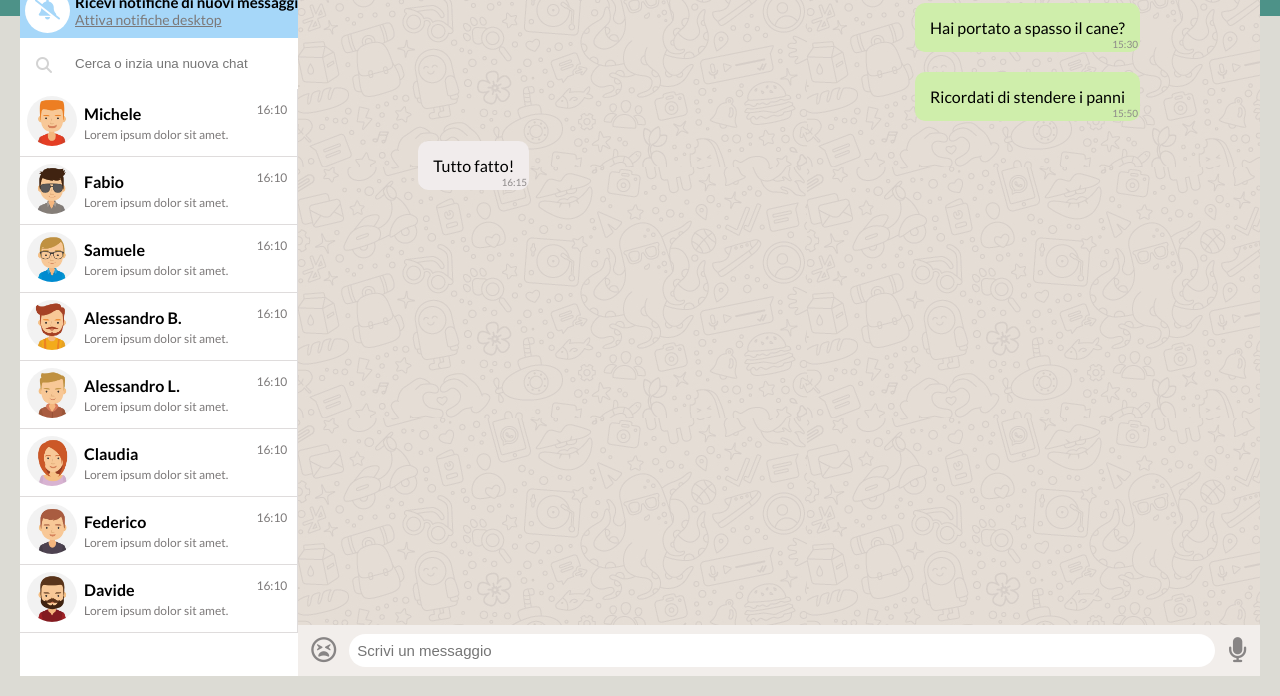
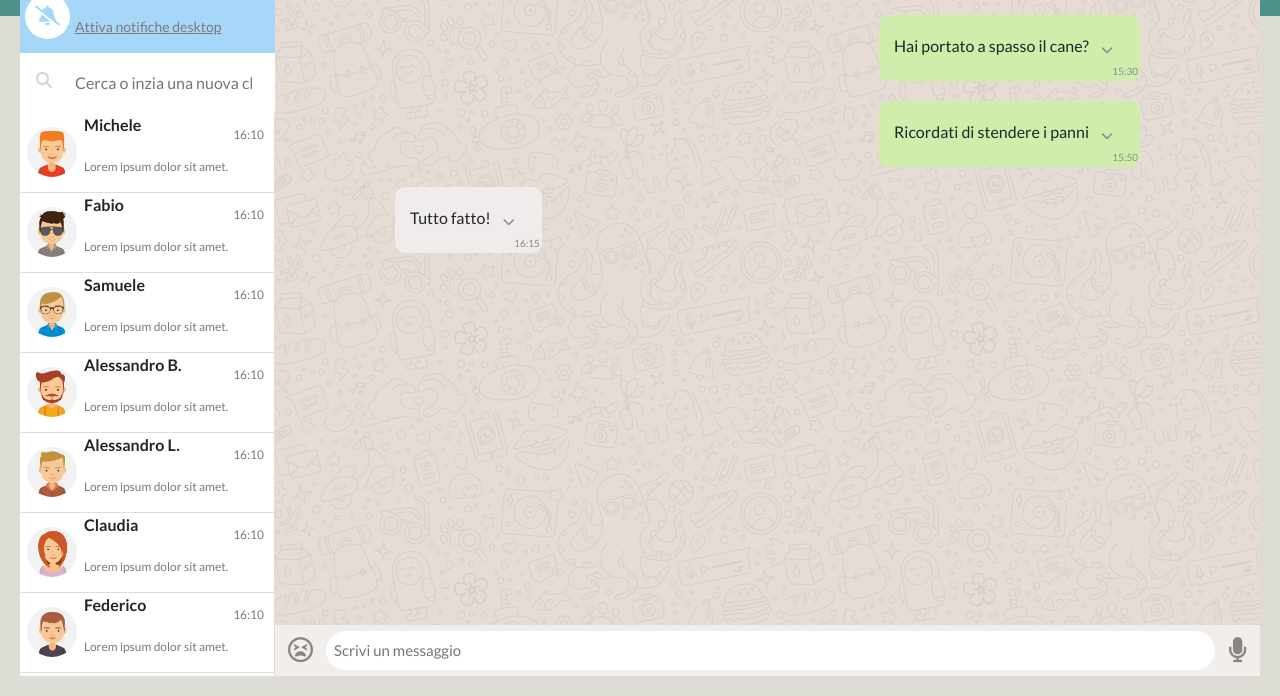
Before and after one commit to RiccardoMarino00/vue-boolzapp, a plain HTML site: page index.html in a window 1280 px wide. Shown: the part 104-800 px from the top of the page. Drawn offline with nearby package versions, Linux system fonts and the light colour scheme.

Commit message:
Added: dropdown static

```diff
--- a/css/app.css
+++ b/css/app.css
@@ -23,11 +23,11 @@ a{
 
                                /* LAYOUT */
 
-.container{
+.contenitore{
     height: 100vh;
 }
 
-.row{
+.riga{
     display: flex;
     flex-wrap: wrap;
     margin: 0 auto;
@@ -87,9 +87,7 @@ body{
 
 }
 
-.scroll{
-    overflow-y: scroll;
-}
+
 
 .avatar-io{
     display: flex;
@@ -131,8 +129,8 @@ body{
 }
 
 .text-notifiche{
-    font-size: 15px;
-
+    font-size: 13px;
+    width: 200px;
 }
 
 .text-notifiche-lightgray{
@@ -183,7 +181,6 @@ body{
 }
 
 .contatti-col{
-    /* overflow-x: hidden; */
     flex-grow: 1;
     user-select: none;
 }
@@ -227,10 +224,6 @@ body{
 }
 
 
-.main.col{
-    /* flex-grow: 1; */
-    /* margin: 4px; */
-}
 
 .footer-col{
     display: flex;
@@ -256,7 +249,6 @@ body{
     border: none;
     font-size: 15px;
     border-radius: 999px;
-    /* width: 100%; */
 }
 
 .main{
@@ -265,10 +257,20 @@ body{
     position: relative;
 }
 
-.msg-sent, .msg-recived{
-    /* max-width: 400px; */
-    /* width: 100; */
+.fa-chevron-down{
+    font-size: 12px;
+    color: #8d8989 ;
+
 }
+
+.dropdown-center{
+    display: inline-block;
+}
+
+.btn{
+    border-width: 0px;
+}
+
 
 .msg-sent{
     align-self: self-end;
@@ -277,6 +279,7 @@ body{
     margin-right: 120px;
     padding: 15px;
     border-radius: 10px;
+    max-width: 500px;
 }
 
 .msg-recived{
@@ -285,6 +288,7 @@ body{
     margin-top: 20px;
     margin-left: 120px;
     padding: 15px;
+    max-width: 500px;
     border-radius: 10px;
 }
 
@@ -328,18 +332,16 @@ body{
 
     }
 
-    /* .msg-input{
-        display: inline-block;
-        width: 100px;
-        padding: 8px;
-        margin: 5px;
-    } */
+    .scroll{
+        overflow-y: hidden;
+    }
+
+
 }
 
 @media (min-width: 758px){
     .sidebar{
         display: flex;
-        /* width: 80px; */
         background-color: white;
         flex-direction: column;
     }
@@ -373,13 +375,6 @@ body{
         display: inline-block;
     }
 
-    /* .msg-input{
-        display: inline-block;
-        width: 300px;
-        padding: 8px;
-        margin: 5px;
-    } */
-
 
 
 }
@@ -387,7 +382,7 @@ body{
 @media (min-width: 982px){
 
 
-    .container{
+    .contenitore{
         padding: 20px;
     }
 
@@ -409,7 +404,6 @@ body{
 
     .notifiche-col{
         display: flex;
-        /* justify-content: flex-start; */
    }
 
    .nome-contatto{
@@ -436,10 +430,8 @@ body{
     display: inline-block;
   }
 
-  /* .msg-input{
-    display: inline-block;
-    width: 400px;
-    padding: 8px;
-    margin: 5px;
-  } */
+  .scroll{
+    overflow-y: scroll;
 }
+
+}
--- a/index.html
+++ b/index.html
@@ -5,6 +5,7 @@
     <meta name="viewport" content="width=device-width, initial-scale=1.0">
     <script src="https://kit.fontawesome.com/cf3b3313c9.js" crossorigin="anonymous"></script>
     <link rel="preconnect" href="https://fonts.googleapis.com">
+    <link href="https://cdn.jsdelivr.net/npm/bootstrap@5.3.3/dist/css/bootstrap.min.css" rel="stylesheet" integrity="sha384-QWTKZyjpPEjISv5WaRU9OFeRpok6YctnYmDr5pNlyT2bRjXh0JMhjY6hW+ALEwIH" crossorigin="anonymous">
     <link rel="preconnect" href="https://fonts.gstatic.com" crossorigin>
     <link href="https://fonts.googleapis.com/css2?family=Lato:ital,wght@0,100;0,300;0,400;0,700;0,900;1,100;1,300;1,400;1,700;1,900&display=swap" rel="stylesheet">
     <link rel="stylesheet" href="./css/app.css">
@@ -12,10 +13,10 @@
 </head>
 
 <body class="debug" id="app">
-    <div class="container">
-        <div class="row">
-           <div class="sidebar col">
-            <div class="io-col col">
+    <div class="contenitore">
+        <div class="riga">
+           <div class="sidebar colonna">
+            <div class="io-col colonna">
                 <div class="img-io">
                     <img src="./img/avatar_io.jpg" alt="immagine" class="img-profile">
                 </div>
@@ -25,7 +26,7 @@
                     <li><a href="#"><i class="fa-solid fa-ellipsis-vertical icon-lightgray"></i></a></li>
                 </ul>
             </div>
-            <div class="notifiche-col col">
+            <div class="notifiche-col colonna">
                 <div class="icona-notifiche">
                     <i class="fa-solid fa-bell-slash icon-bell"></i>
                 </div>
@@ -39,12 +40,12 @@
                     <span><i class="fa-solid fa-magnifying-glass icona-lente"></i></span>
                 </div>
 
-                <div class="cerca-col col">
+                <div class="cerca-col colonna">
                     <input type="search" placeholder="Cerca o inzia una nuova chat" class="input-search" v-model="inputSearch" @keyup.enter="ricercaContatto(inputSearch)">
                 </div>
             </div>
             <div class="scroll">
-                <div class="contatti-col col" v-for="(contact, i) in contacts">
+                <div class="contatti-col colonna" v-for="(contact, i) in contacts">
                     <div v-if="this.contacts[i].name.includes(inputSearch)" class="avatar"  @click="currentIndex = i" >
                             <div class="avatar-img">
                                 <img :src="contact.avatar" alt="avatar" class="img-profile">
@@ -83,16 +84,27 @@
 
 
             </div>
-            <div class="main col" v-for="(el, i) in contacts[currentIndex].messages" :class="el.status === 'sent' ? 'msg-sent' : 'msg-recived'">
-                <div>{{el.message}}
+            <div class="main colonna" v-for="(el, i) in contacts[currentIndex].messages" :class="el.status === 'sent' ? 'msg-sent' : 'msg-recived'">
+                <div class="msg-time">
+                    <span>{{el.message}}</span>
                     <span class="sent-time">{{el.date.slice(11,16)}}</span>
+                    <!-- <span></span> -->
+                    <div class="dropdown-center">
+                        <button class="btn " type="button" data-bs-toggle="dropdown" aria-expanded="false">
+                            <a href="#"><i class="fa-solid fa-chevron-down"></i></a>
+                        </button>
+                        <ul class="dropdown-menu">
+                          <li><a class="dropdown-item" href="#">Aggiungi ai preferiti</a></li>
+                          <li><a class="dropdown-item delate-msg" href="#">Elimina messaggio</a></li>
+                        </ul>
+                      </div>
                 </div>
 
             </div>
             <div class="footer-col">
                 <div class="emoji"><a href="#"><i class="fa-regular fa-face-tired icon-gray"></i></a></div>
                 <div class="text-input">
-                    <input type="text" placeholder="Scrivi un messaggio" class="msg-input" v-model="inputMessage" @keyup.enter="addNewMessage(currentIndex)">
+                    <input type="text" placeholder="Scrivi un messaggio" class="msg-input" v-model="inputMessage" @keyup.enter="setInterval(addNewMessage(currentIndex), 5000)">
                 </div>
                 <div class="audio"><a href="#"><i class="fa-solid fa-microphone icon-gray"></i></a></div>
             </div>
@@ -100,7 +112,7 @@
         </div>
     </div>
 
-
+    <script src="https://cdn.jsdelivr.net/npm/bootstrap@5.3.3/dist/js/bootstrap.bundle.min.js" integrity="sha384-YvpcrYf0tY3lHB60NNkmXc5s9fDVZLESaAA55NDzOxhy9GkcIdslK1eN7N6jIeHz" crossorigin="anonymous"></script>
     <script src="https://unpkg.com/vue@3/dist/vue.global.js"></script>
     <script src="./js/app.js"></script>
 </body>
--- a/js/app.js
+++ b/js/app.js
@@ -204,11 +204,9 @@ methods: {
        if (this.contacts[i].name.includes(input)){
        console.log(this.contacts[i].name)
     }
-
    }
+  },
 
 
-
-  }
 }
 }).mount('#app')
```
